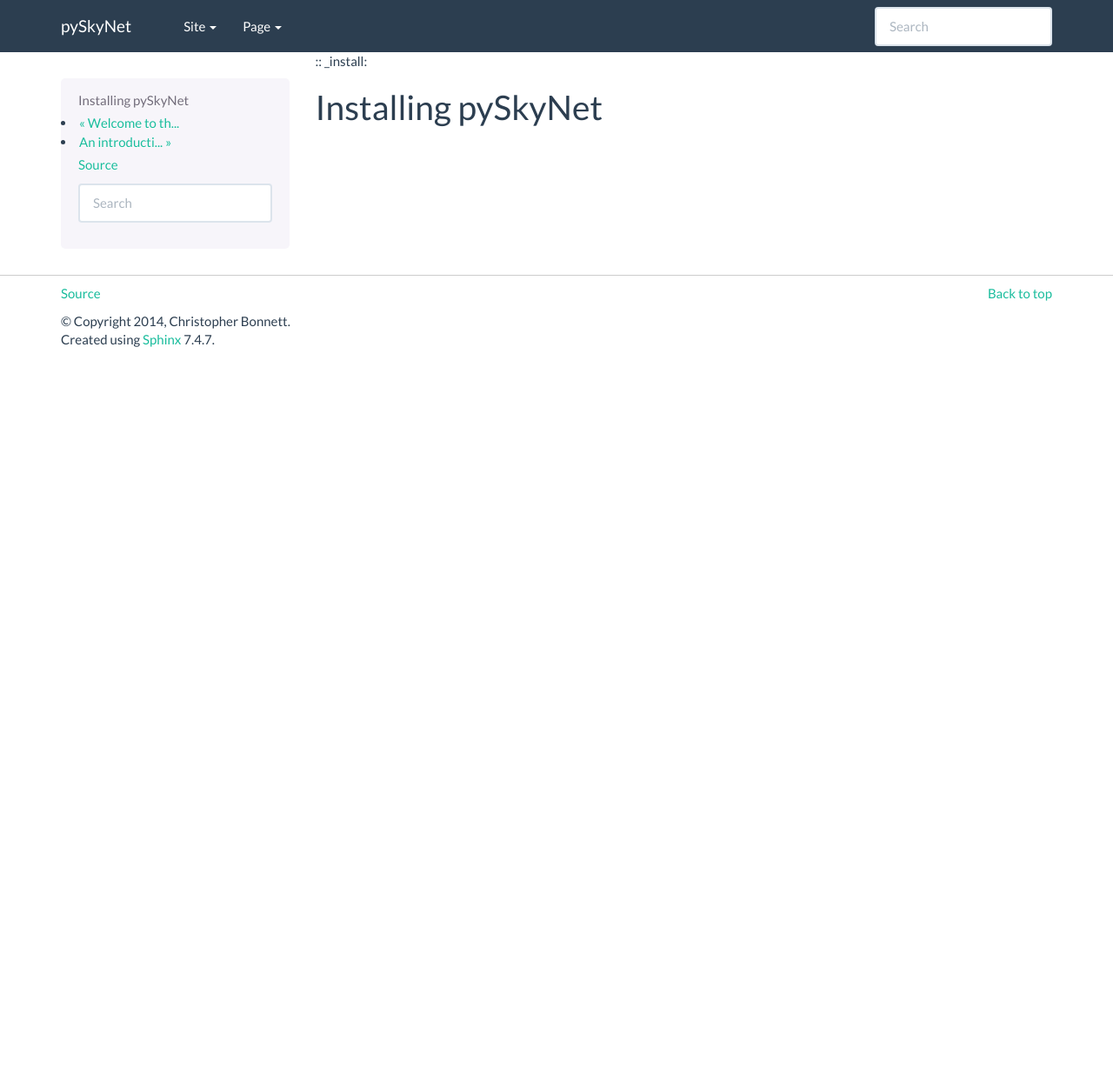
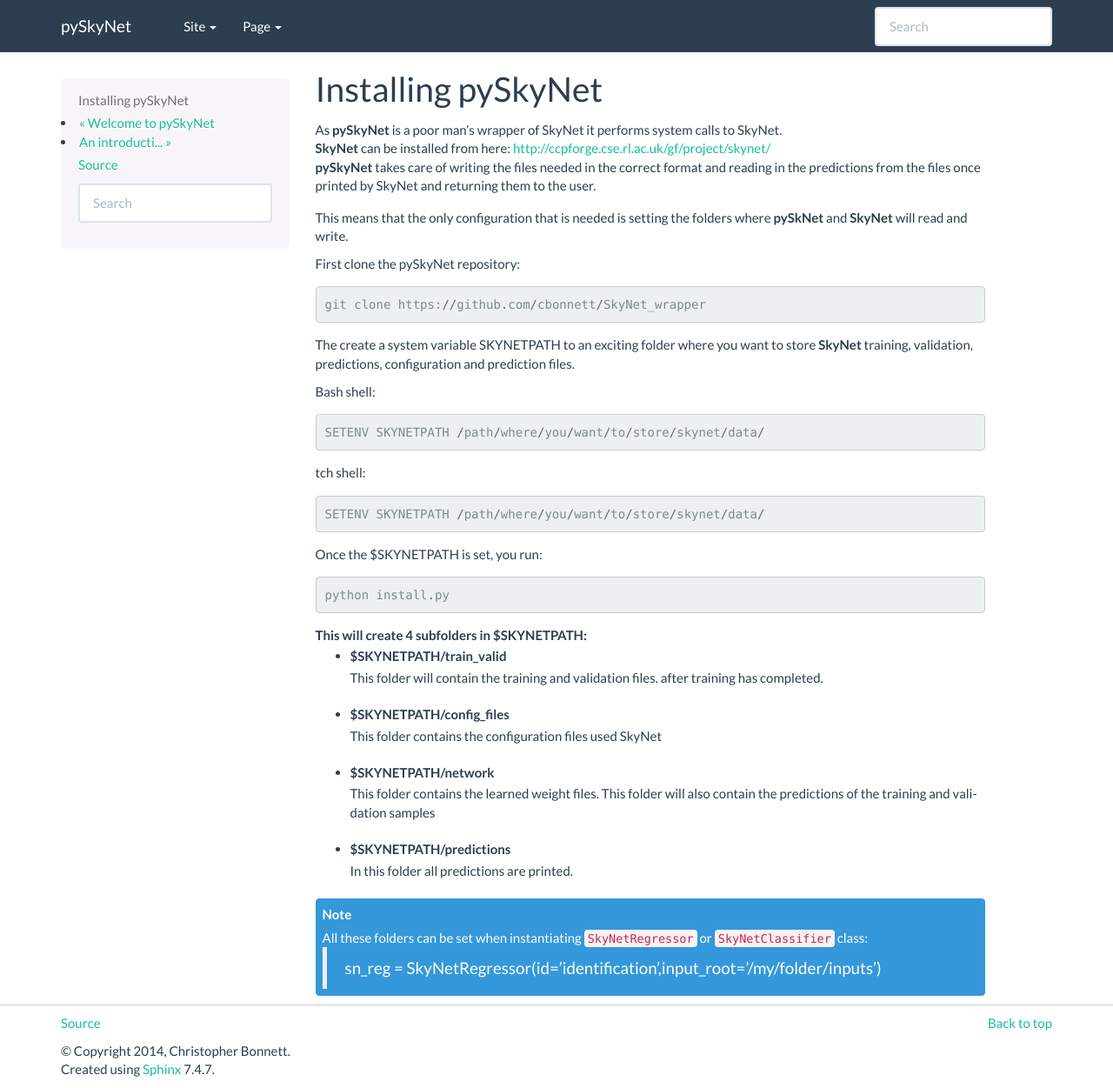
Before and after one commit to cbonnett/SkyNet_wrapper, a Sphinx documentation site: the page built from docs/install.rst, in a window 1280 px wide and 1251 px high. Shown: the whole window at 87% size. Built offline with Sphinx 7.4.7, drawn with Linux system fonts in a browser that asks for light colours.

```diff
--- a/docs/Regression.rst
+++ b/docs/Regression.rst
@@ -44,7 +44,7 @@ We use the string ``identification`` as id.
 
 .. code:: python
 
-    sn_reg = SkyNetRegressor('identification',n_jobs=1,activation=[3,3,3,0],layers=[10,10,10])
+    sn_reg = SkyNetRegressor(id='identification', n_jobs=1, activation=[3,3,3,0], layers=[10,10,10], max_iter=100)
 
 Now we perform the actual training of the neural network
 
@@ -93,7 +93,7 @@ All code combined
    X_test =X[400:]
    y_test =y[400:]
 
-   sn_reg = SkyNetRegressor('identification',n_jobs=1,activation=[3,3,3,0],layers=[10,10,10])
+   sn_reg = SkyNetRegressor(id='identification', n_jobs=1, activation=[3,3,3,0], layers=[10,10,10], max_iter=100)
 
    sn_reg.fit(X_train,y_train,X_valid,y_valid)
 
--- a/docs/install.rst
+++ b/docs/install.rst
@@ -1,4 +1,57 @@
-:: _install:
-
 Installing pySkyNet
 ===================
+
+| As **pySkyNet** is a poor man's wrapper of SkyNet it performs system calls to SkyNet.
+| **SkyNet** can be installed from here: http://ccpforge.cse.rl.ac.uk/gf/project/skynet/
+| **pySkyNet** takes care of writing the files needed in the correct format and reading in the predictions from the files once printed by SkyNet and returning them to the user.
+
+This means that
+the only configuration that is needed is setting the folders
+where **pySkNet** and **SkyNet** will read and write.
+
+First clone the pySkyNet repository:
+
+.. code ::
+
+    git clone https://github.com/cbonnett/SkyNet_wrapper
+
+The create a system variable SKYNETPATH
+to an exciting folder where you want to store **SkyNet**
+training, validation, predictions, configuration and prediction files.
+
+Bash shell:
+
+.. code::
+
+    SETENV SKYNETPATH /path/where/you/want/to/store/skynet/data/
+
+tch shell:
+
+.. code::
+
+    SETENV SKYNETPATH /path/where/you/want/to/store/skynet/data/
+
+Once the $SKYNETPATH is set, you run:
+
+.. code:: python
+
+    python install.py
+
+This will create 4 subfolders in $SKYNETPATH:
+ - $SKYNETPATH/train_valid
+    This folder will contain the training and validation files.
+    after training has completed.
+ - $SKYNETPATH/config_files
+    This folder contains the configuration files used SkyNet
+ - $SKYNETPATH/network
+    This folder contains the learned weight files.
+    This folder will also contain the predictions of the training and validation samples
+ - $SKYNETPATH/predictions
+    In this folder all predictions are printed.
+
+.. note::
+
+    All these folders can be set when instantiating ``SkyNetRegressor``
+    or ``SkyNetClassifier`` class:
+
+        sn_reg = SkyNetRegressor(id='identification',input_root='/my/folder/inputs')
```
Also changed, not shown: README.md (+12 -6 lines), docs/files.rst (+24 -13 lines), docs/index.rst (+3 -4 lines), 3 other files.
